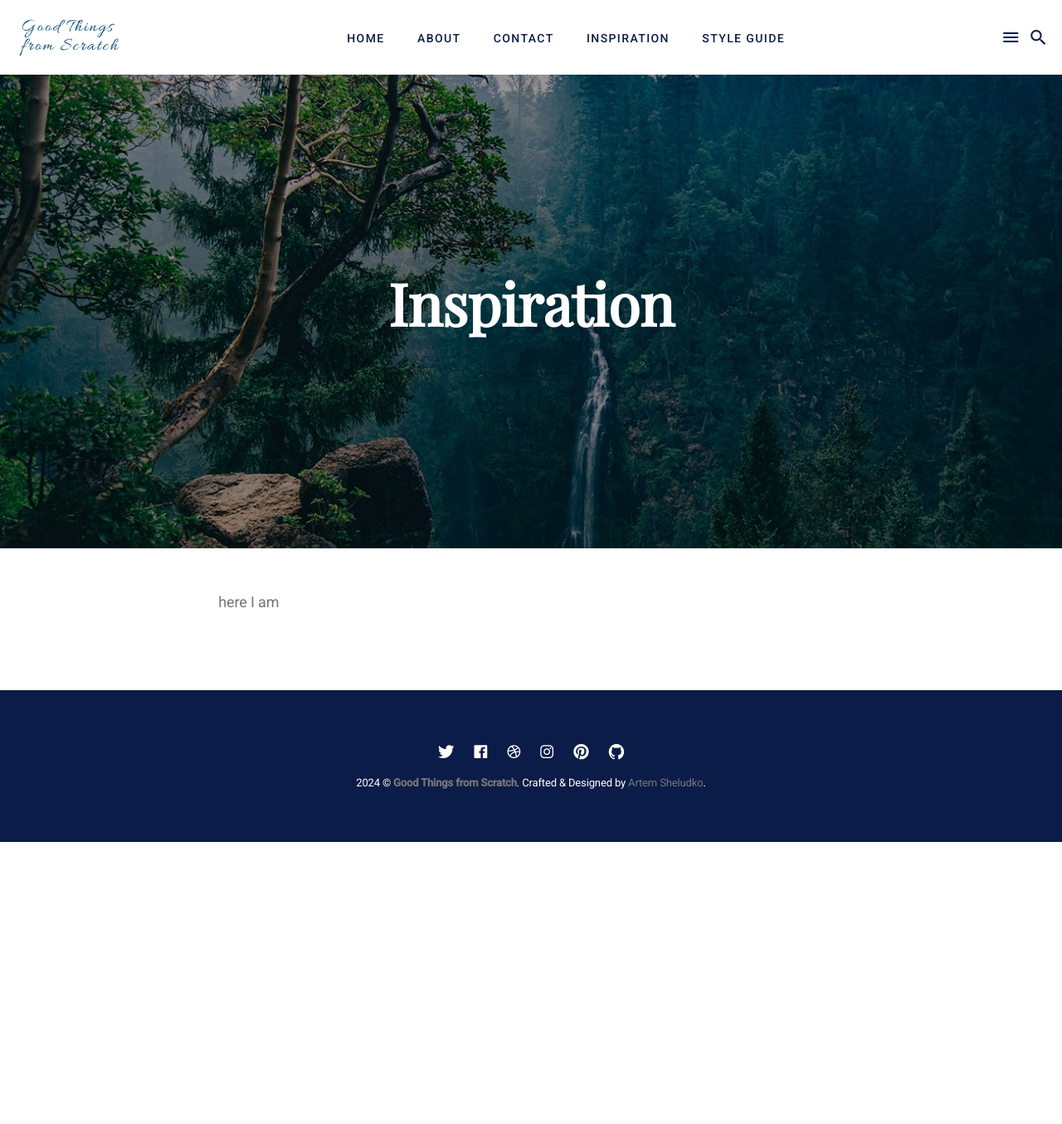
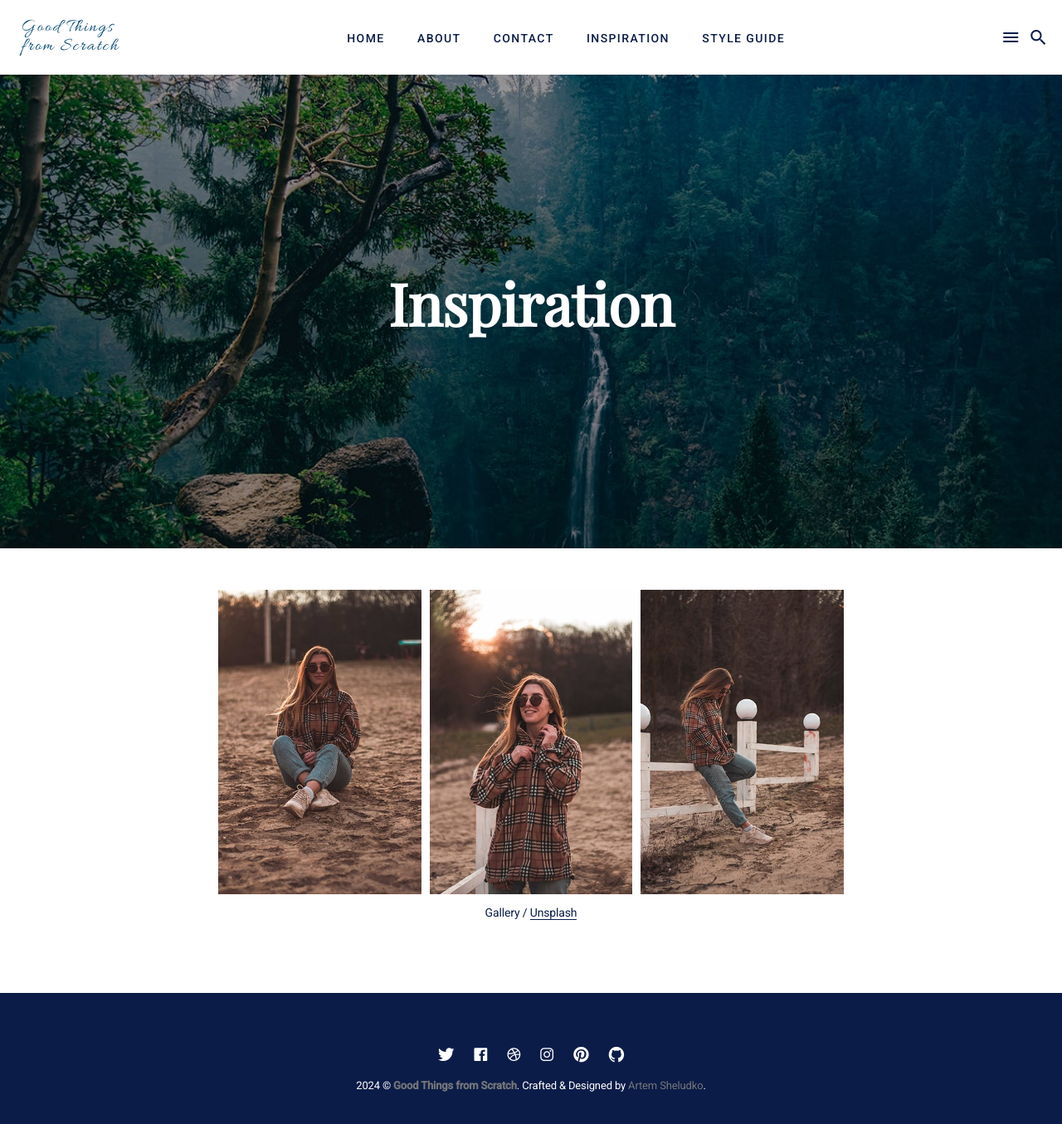
Before and after one commit to avarndell/GoodThingsFromScratch, a Jekyll site: the page built from _pages/inspiration.md, in a window 1280 px wide and 1380 px high. Shown: the top 1355 px of the window at 83% size. Built offline with Jekyll 4.4.1, drawn with Linux system fonts in a browser that asks for light colours; nearby versions of some CDN libraries.

Commit message:
Update Pages “inspiration”

```diff
--- a/_pages/inspiration.md
+++ b/_pages/inspiration.md
@@ -1,8 +1,15 @@
 ---
 layout: page
+permalink: /Inspiration/
 title: Inspiration
-permalink: /Inspiration/
-image: '/images/25.jpg'
+image: /images/25.jpg
 ---
 
-here I am
+<div class="gallery-box">
+  <div class="gallery">
+    <img src="/images/21.jpg">
+    <img src="/images/22.jpg">
+    <img src="/images/20.jpg">
+  </div>
+  <em>Gallery / <a href="https://unsplash.com/" target="_blank">Unsplash</a></em>
+</div>
```
